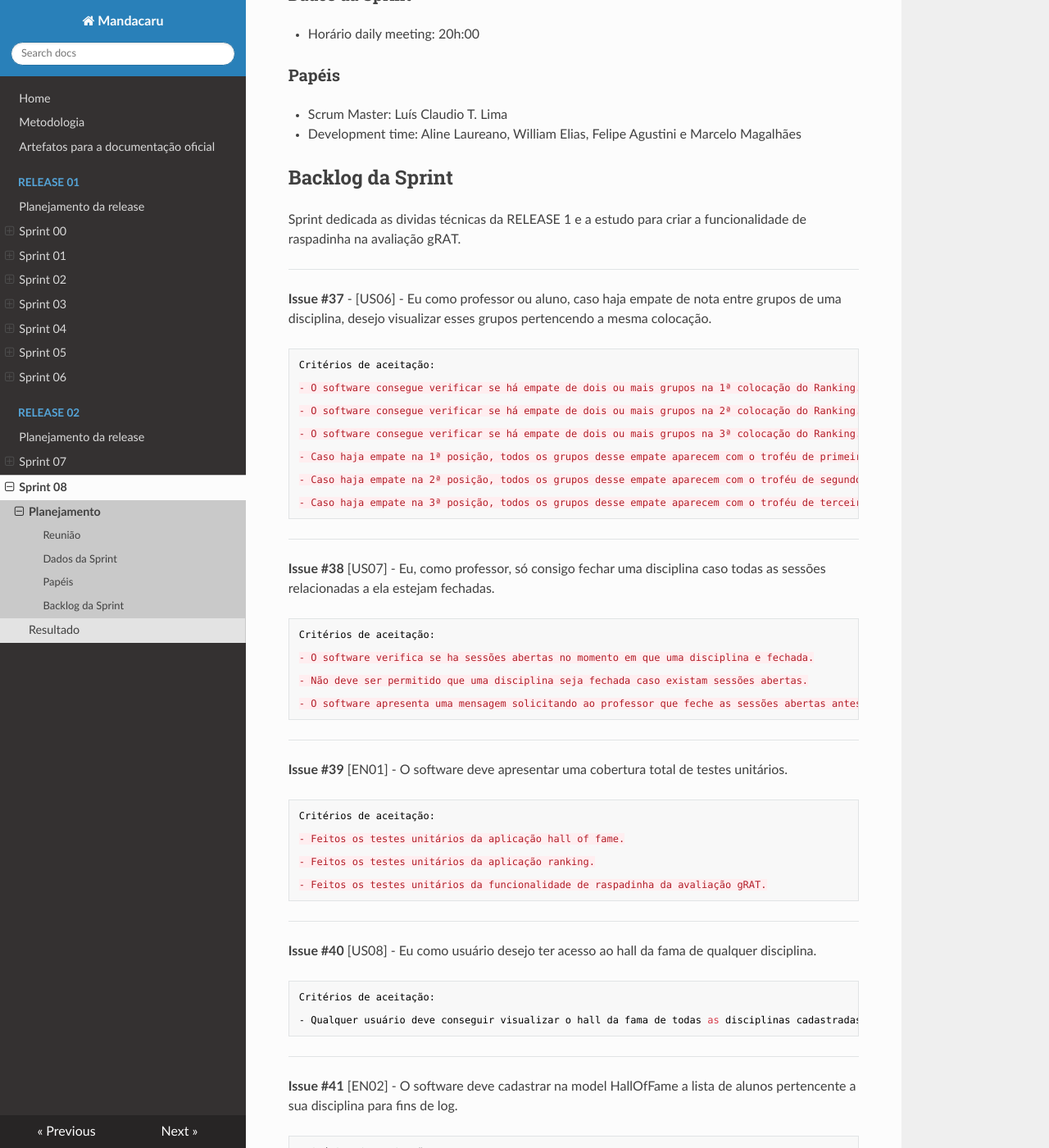
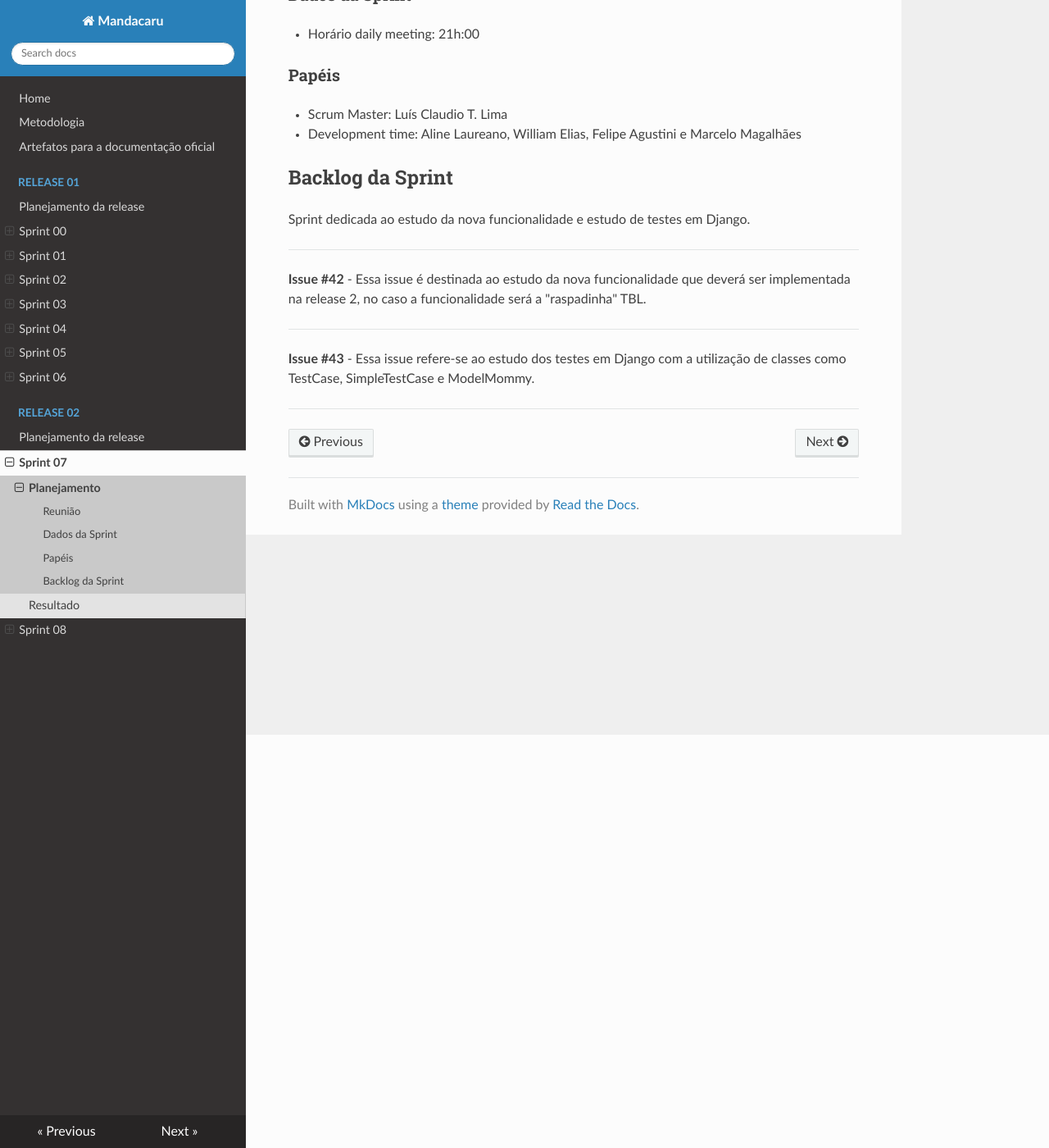
Before and after one commit to MDS-Mandacaru/Documentacao-Mandacaru, an MkDocs documentation site: the page built from docs/Release02/Sprint07/planejamento-sprint07.md, in a window 1280 px wide and 1400 px high, scrolled down 504 px. Shown: the whole window at 82% size. Built offline with MkDocs 1.6.1, drawn with Linux system fonts in a browser that asks for light colours; nearby versions of some CDN libraries; old or Windows-style settings are respelled for this version of MkDocs; some of the changed text lies outside the part shown.

Commit message:
Alterando estrutura da documentação da sprint 07

```diff
--- a/docs/Release02/Sprint08/planejamento-sprint08.md
+++ b/docs/Release02/Sprint07/planejamento-sprint07.md
@@ -1,19 +1,19 @@
 # Planejamento
 
-|Número da sprint 	| 08|
+|Número da sprint 	| 07|
 |---------|-|
-|Data de início 	| 11/06/2018|
-|Data de término 	| 18/06/2018|
+|Data de início 	| 04/06/2018|
+|Data de término 	| 11/06/2018|
 
 ### Reunião
-**Data:** 11/06
+**Data:** 04/06
 
 **Horário:** 10:00 às 11:30
 
-**Local:** Via *hangouts* (vídeo chamada do Google)
+**Local:** UnB-FGA
 
 ### Dados da Sprint
-* Horário daily meeting: 20h:00
+* Horário daily meeting: 21h:00
 
 ### Papéis
 * Scrum Master: Luís Claudio T. Lima
@@ -21,56 +21,11 @@
 * Development time: Aline Laureano, William Elias, Felipe Agustini e Marcelo Magalhães
 
 ## Backlog da Sprint
-Sprint dedicada as dividas técnicas da RELEASE 1 e a estudo para criar a funcionalidade de raspadinha na avaliação gRAT.
+Sprint dedicada ao estudo da nova funcionalidade e estudo de testes em Django.
 <br/>
 ***
- **Issue #37** - [US06] - Eu como professor ou aluno, caso haja empate de nota entre grupos de uma disciplina, desejo visualizar esses grupos pertencendo a mesma colocação.<br/>
-
-    Critérios de aceitação:
-
-    - O software consegue verificar se há empate de dois ou mais grupos na 1ª colocação do Ranking.
-
-    - O software consegue verificar se há empate de dois ou mais grupos na 2ª colocação do Ranking.
-
-    - O software consegue verificar se há empate de dois ou mais grupos na 3ª colocação do Ranking.
-
-    - Caso haja empate na 1ª posição, todos os grupos desse empate aparecem com o troféu de primeiro lugar.
-
-    - Caso haja empate na 2ª posição, todos os grupos desse empate aparecem com o troféu de segundo lugar.
-
-    - Caso haja empate na 3ª posição, todos os grupos desse empate aparecem com o troféu de terceiro lugar.
-***
- **Issue #38** [US07] - Eu, como professor, só consigo fechar uma disciplina caso todas as sessões relacionadas a ela estejam fechadas.<br/>
-
-    Critérios de aceitação:
-
-    - O software verifica se ha sessões abertas no momento em que uma disciplina e fechada.
-
-    - Não deve ser permitido que uma disciplina seja fechada caso existam sessões abertas.
-
-    - O software apresenta uma mensagem solicitando ao professor que feche as sessões abertas antes de finalizar a disciplina.
-***
- **Issue #39** [EN01] - O software deve apresentar uma cobertura total de testes unitários. <br/>
-
-    Critérios de aceitação:
-
-    - Feitos os testes unitários da aplicação hall of fame.
-
-    - Feitos os testes unitários da aplicação ranking.
-
-    - Feitos os testes unitários da funcionalidade de raspadinha da avaliação gRAT.
-***
- **Issue #40** [US08] - Eu como usuário desejo ter acesso ao hall da fama de qualquer disciplina. <br/>
-
-    Critérios de aceitação:
-
-    - Qualquer usuário deve conseguir visualizar o hall da fama de todas as disciplinas cadastradas a qualquer momento.
+ **Issue #42** - Essa issue é destinada ao estudo da nova funcionalidade que deverá ser implementada na release 2, no caso a funcionalidade será a "raspadinha" TBL.
 
 ***
- **Issue #41** [EN02] - O software deve cadastrar na model HallOfFame a lista de alunos pertencente a sua disciplina para fins de log. <br/>
-
-    Critérios de aceitação:
-
-    - Criado o atributo que armazena a lista de alunos.
-
-    - O software armazena a lista de alunos na model HallOfFame assim que a disciplina e fechada.
+ **Issue #43** - Essa issue refere-se ao estudo dos testes em Django com a utilização de classes como TestCase, SimpleTestCase e ModelMommy.
+***
```
Also changed, not shown: docs/Release02/Sprint07/resultados-sprint07.md (+3 -5 lines).
